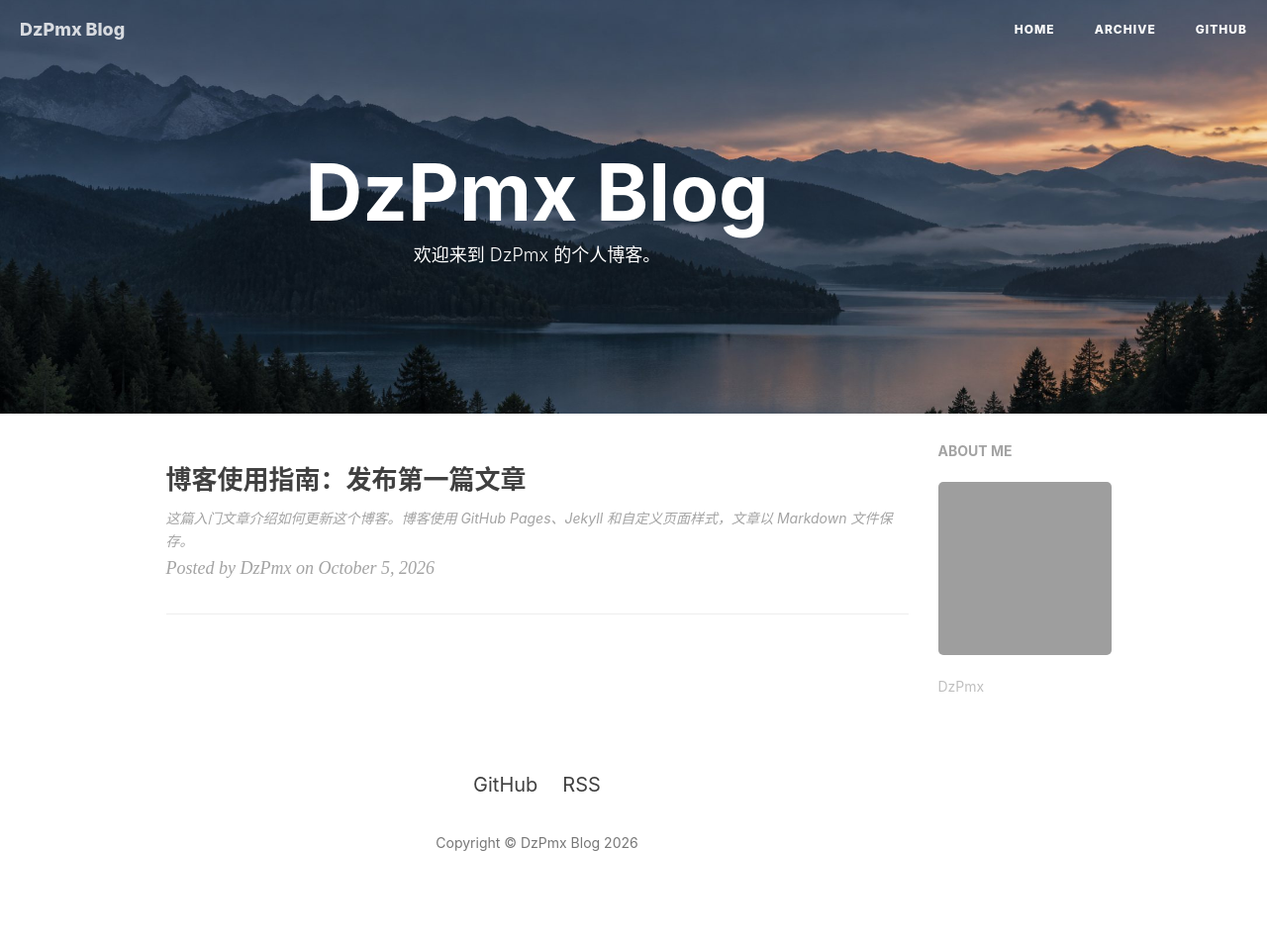
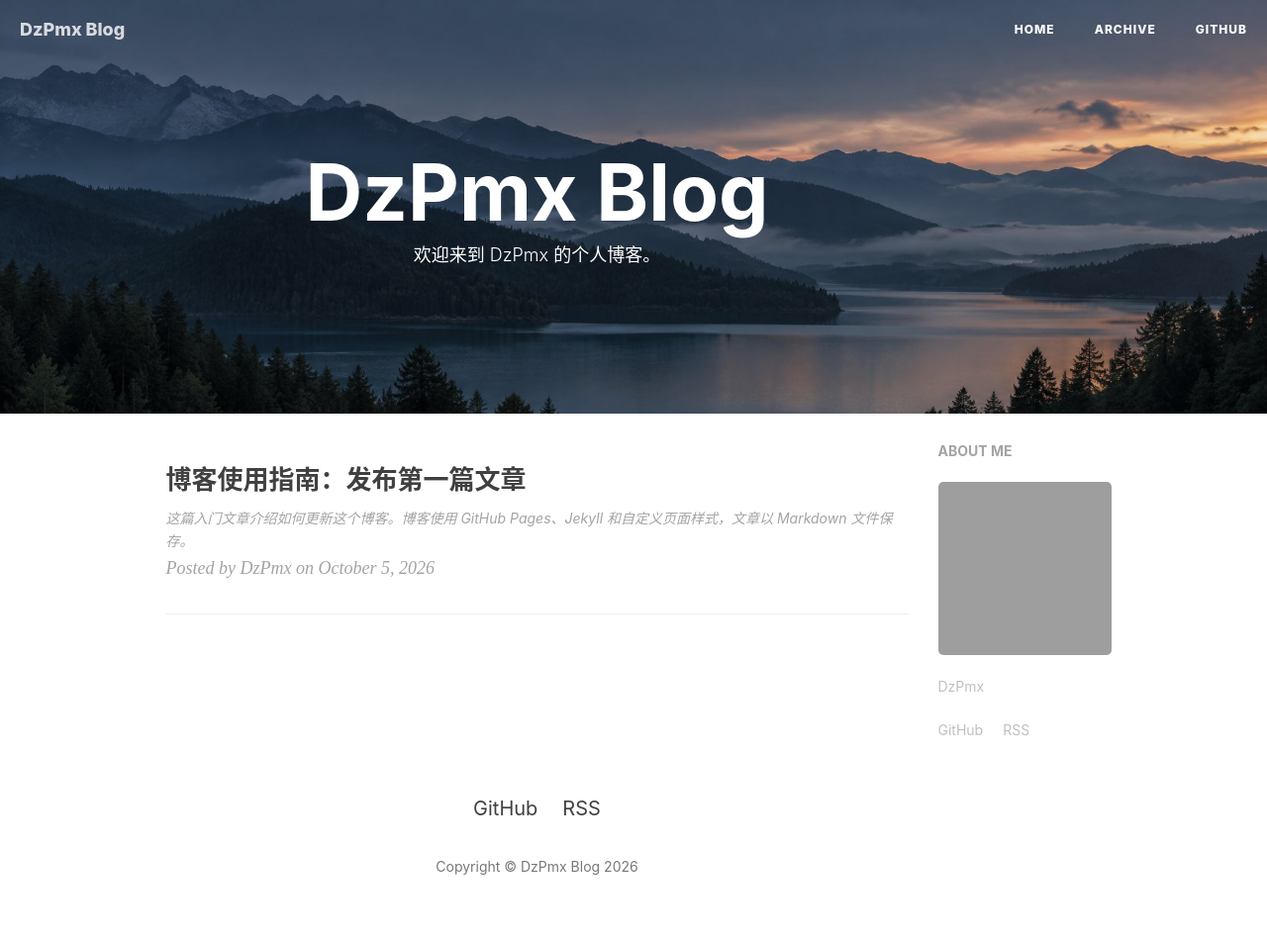
Before and after one commit to DZPMX/DzPmx.github.io, a Jekyll site: the page built from index.md, in a window 1280 px wide. Shown: the whole page at 99% size. Built offline with Jekyll 4.4.1, drawn with Linux system fonts in a browser that asks for light colours; before the commit the page ends 929 px from its top, so only the background shows below that; grey boxes are pictures that could not be loaded.

Commit message:
Revert "Update home.html"
This reverts commit 6cd28dfd36e250492ad56dcac913eda18da525ef.

```diff
--- a/_layouts/home.html
+++ b/_layouts/home.html
@@ -40,6 +40,8 @@ layout: default
       </a>
       <p class="profile-name">{{ site.author | escape }}</p>
       <div class="profile-links">
+        <a href="https://github.com/{{ site.github_username | escape }}">GitHub</a>
+        <a href="{{ '/feed.xml' | relative_url }}">RSS</a>
       </div>
     </aside>
   </div>
```
